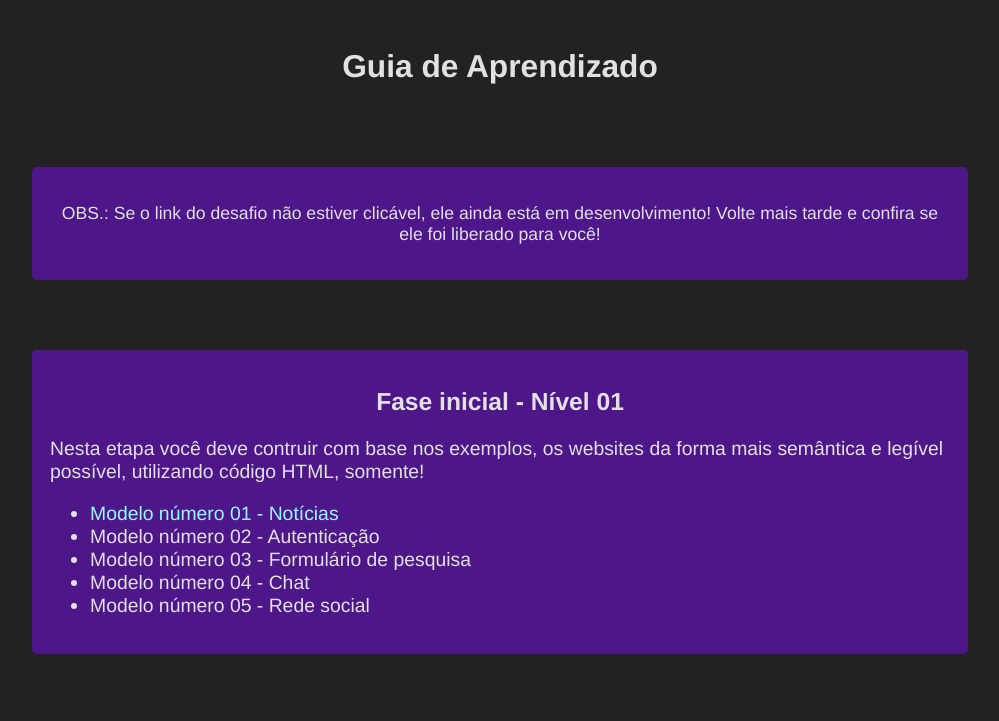
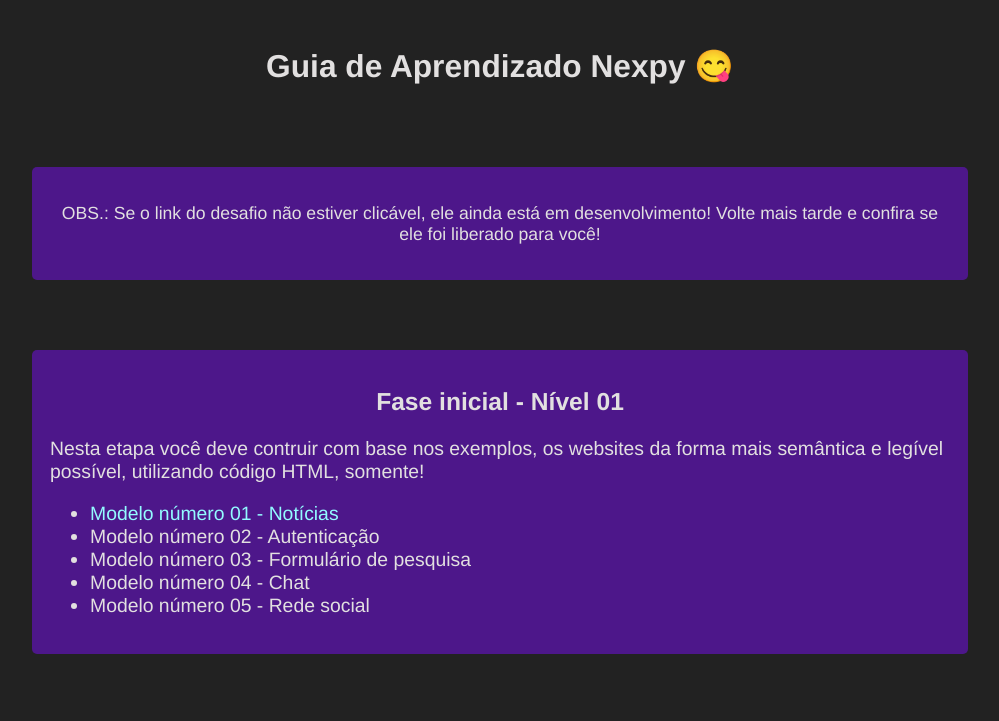
Before and after one commit to AllanOliveiraM/learning-web-module-1, a plain HTML site: page index.html in a window 1280 px wide. Shown: the top 721 px of the page, without its empty margins (140-1139 px from the left). Drawn offline with Linux system fonts and the light colour scheme.

Commit message:
added brand name and fixed wrong title in end page

```diff
--- a/index.html
+++ b/index.html
@@ -9,7 +9,7 @@
   </head>
   <body>
     <header>
-      <h1>Guia de Aprendizado</h1>
+      <h1>Guia de Aprendizado Nexpy &#128523;</h1>
     </header>
     <main>
       <div class="card explanation">
```
Also changed, not shown: models/end/index.html (+1 -1 lines).
